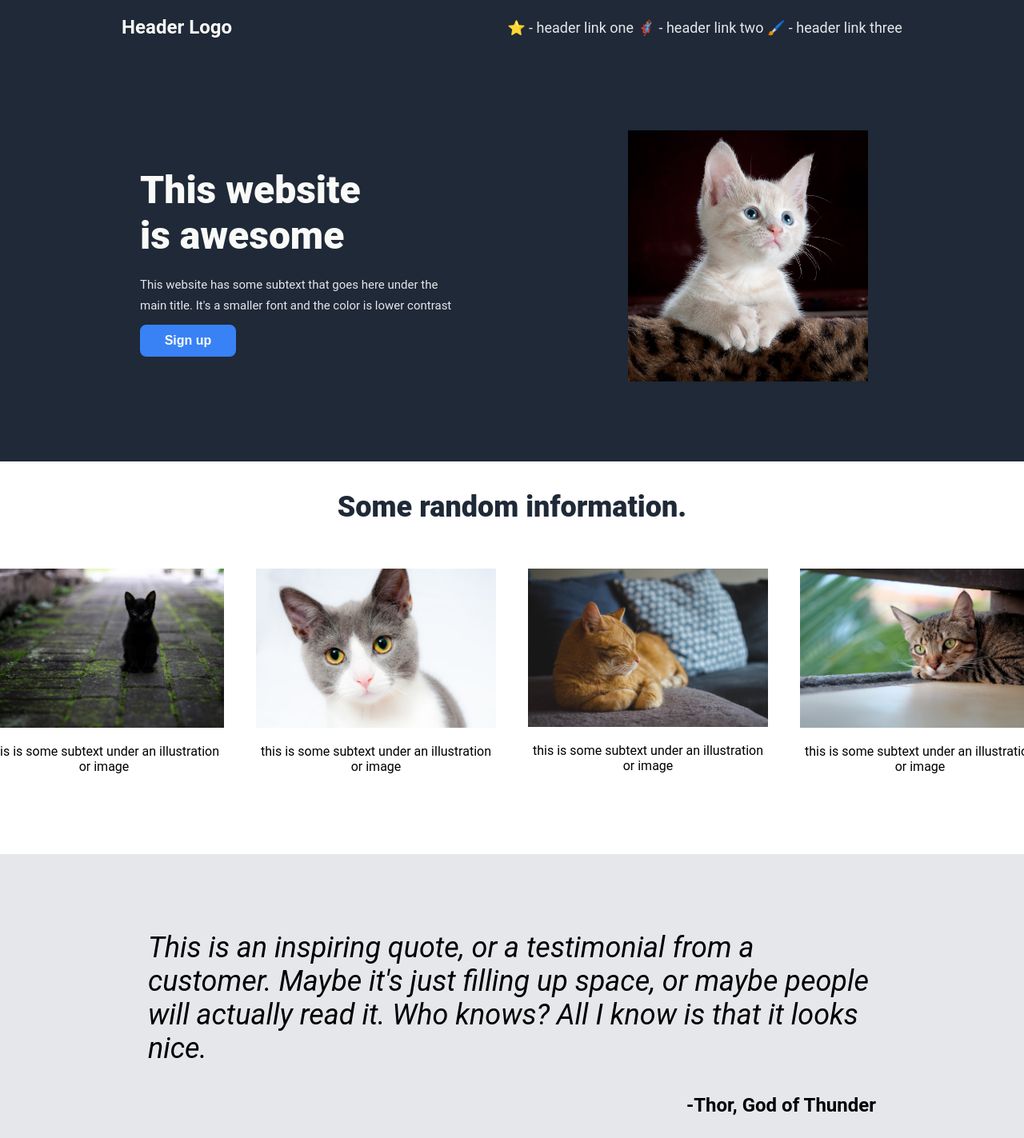
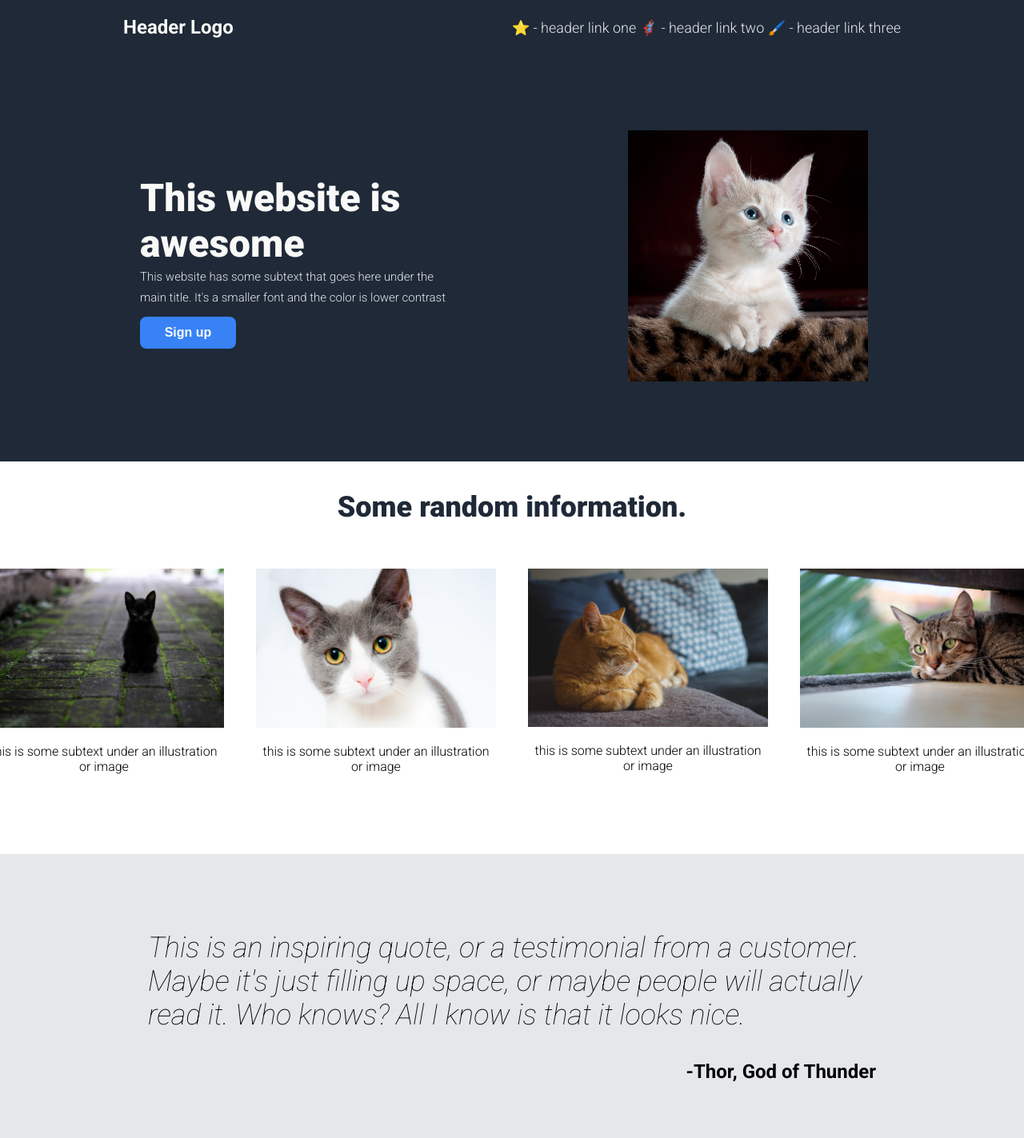
Before and after one commit to ranych/landing-page, a plain HTML site: page index.html in a window 1280 px wide. Shown: the top 1423 px of the page at 80% size. Drawn offline with Linux system fonts and the light colour scheme.

Commit message:
Added google font 'Roboto'
Adding a font that is not in the library is good for learning

```diff
--- a/index.html
+++ b/index.html
@@ -6,6 +6,12 @@
     <meta name="viewport" content="width=device-width, initial-scale=1.0">
     <title>Landing Page</title>
     <link rel="stylesheet" href="styles.css">
+    <link rel="preconnect" href="https://fonts.googleapis.com">
+    <link rel="preconnect" href="https://fonts.gstatic.com" crossorigin>
+    <link href="https://fonts.googleapis.com/css2?family=Roboto:ital,wght@0,300;1,100;1,400&display=swap" rel="stylesheet">
+    <link href="https://fonts.googleapis.com/css2?family=Roboto:ital,wght@0,300;0,700;0,900;1,100;1,400&display=swap" rel="stylesheet">
+    <link href="https://fonts.googleapis.com/css2?family=Roboto:ital,wght@0,300;0,900;1,100;1,400&display=swap" rel="stylesheet">
+
   </head>
   <body>
     <div class="top-section">
--- a/styles.css
+++ b/styles.css
@@ -46,8 +46,10 @@ a {
 .main-text {
     font-size: 48px;
     font-weight: 900;
-    width: 300px;
+    width: 350px;
+    margin-bottom: -20px;
     color: #F9FAF8;
+    font-family: 'Roboto', sans-serif;
 }
 
 .sub-text {
@@ -109,6 +111,8 @@ figcaption {
 .quote {
     font-size: 36px;
     width: 910px;
+    font-family: 'Roboto', sans-serif;
+    font-weight: 100;
 }
 
 .author {
```
